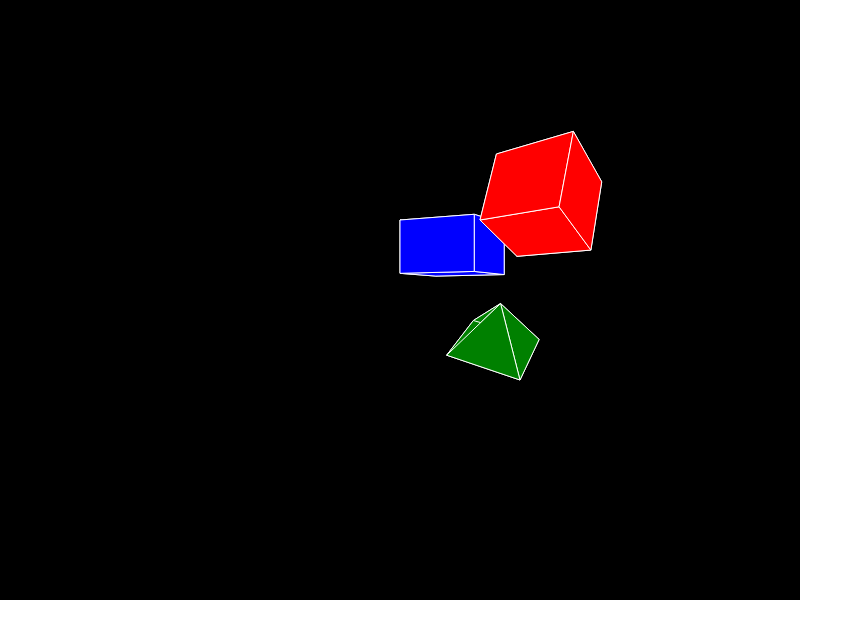
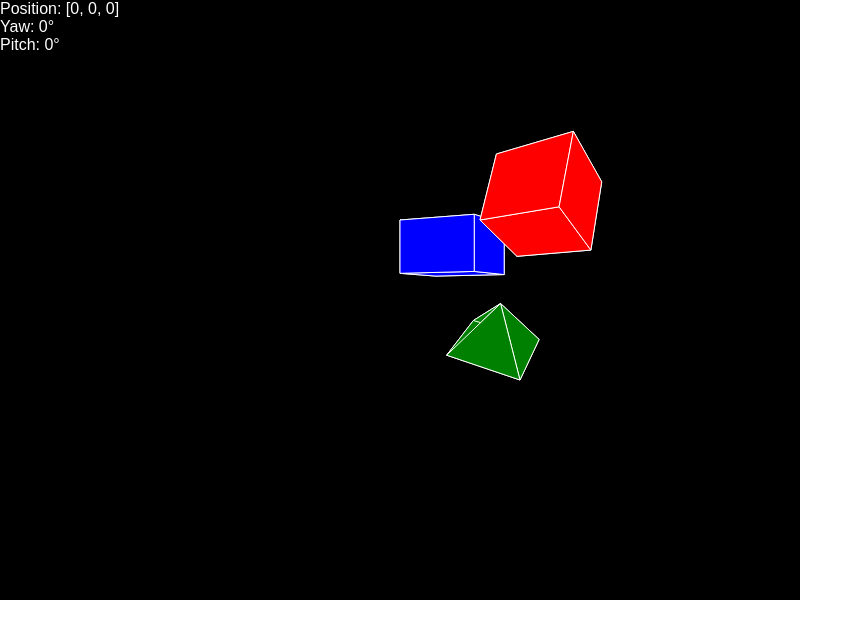
Before and after one commit to hadrianhughes/render-engine, a website built with webpack: page public/index.html in a window 1280 px wide. Shown: the whole page, without its empty margins (0-863 px from the left). Built offline with nearby package versions, Linux system fonts and the light colour scheme.

Commit message:
Add info display on top of canvas

```diff
--- a/public/index.html
+++ b/public/index.html
@@ -11,10 +11,27 @@
     canvas {
       background-color: #000;
     }
+
+    #info {
+      left: 0;
+      position: absolute;
+      top: 0;
+    }
+
+    span {
+      color: white;
+      display: block;
+      font-family: sans-serif;
+    }
   </style>
 </head>
 <body>
   <canvas id="root"></canvas>
+  <div id="info">
+    <span id="position">Position</span>
+    <span id="yaw">Yaw</span>
+    <span id="pitch">Pitch</span>
+  </div>
   <script src="bundle.js"></script>
 </body>
 </html>
--- a/src/index.ts
+++ b/src/index.ts
@@ -70,6 +70,10 @@ function loop() {
   function _loop(state: AppState) {
     render(state.camera, state.objects)
 
+    document.getElementById('position').innerHTML = `Position: [${Math.round(state.camera.position[0] * 100) / 100}, ${Math.round(state.camera.position[1] * 100) / 100}, ${Math.round(state.camera.position[2] * 100) / 100}]`
+    document.getElementById('yaw').innerHTML = `Yaw: ${Math.trunc(state.camera.yaw * 180/Math.PI)}&deg;`
+    document.getElementById('pitch').innerHTML = `Pitch: ${Math.trunc(state.camera.pitch * 180/Math.PI)}&deg;`
+
     const nextState = update(state, inputManager.inputs)
 
     requestAnimationFrame(() => _loop(nextState))
```
